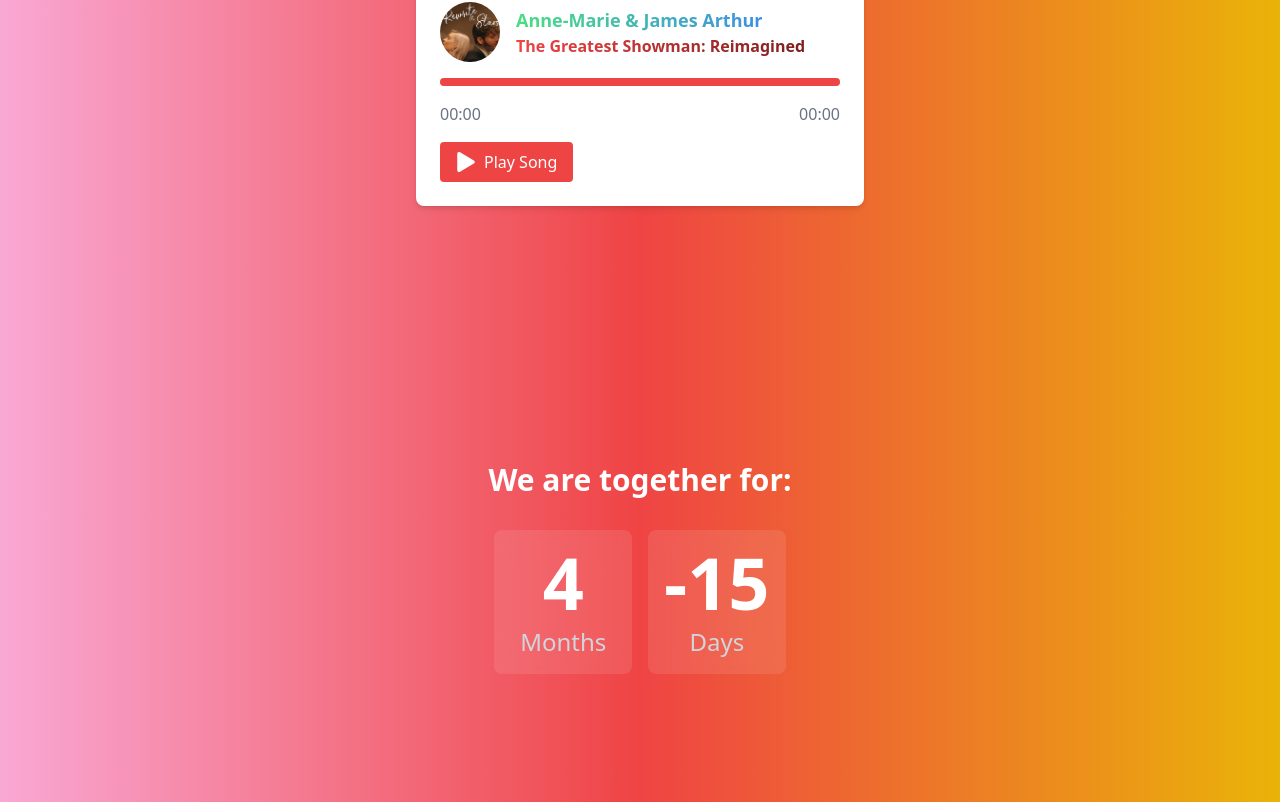
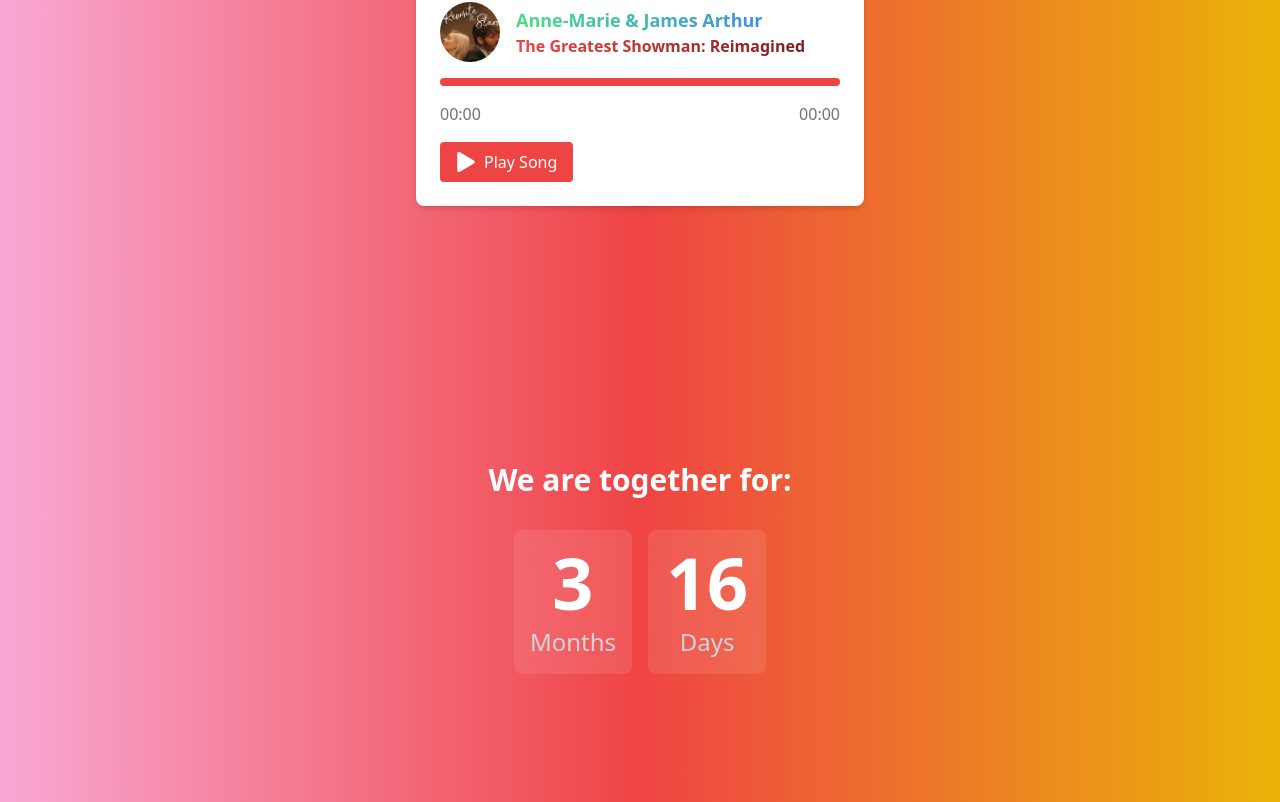
Before and after one commit to workani/danielgloria, a Next.js app: page / in a window 1280 px wide. Shown: the part 1006-1808 px from the top of the page. Built offline with nearby package versions, Linux system fonts and the light colour scheme.

Commit message:
finaly fixed date calc

```diff
--- a/pages/index.js
+++ b/pages/index.js
@@ -74,30 +74,26 @@ useEffect(() => {
       }
     }
   };
-
- // Function to calculate the number of full months between two dates
+// Function to calculate the number of full months between two dates
 const calculateMonths = (startDate, endDate) => {
   let months;
   months = (endDate.getFullYear() - startDate.getFullYear()) * 12;
   months -= startDate.getMonth();
   months += endDate.getMonth();
+  if (endDate.getDate() < startDate.getDate()) {
+    months--;
+  }
   return months <= 0 ? 0 : months;
 };
 
 const calculateRemainingDays = (startDate, months) => {
-  const adjustedDate = new Date(startDate);
-  adjustedDate.setMonth(adjustedDate.getMonth() + months);
+  const adjustedDate = new Date(startDate.getFullYear(), startDate.getMonth() + months, startDate.getDate());
   const currentDate = new Date();
 
-  // Если день месяца в adjustedDate больше, чем в startDate, это означает, что мы перешли на следующий месяц
-  // Например, начальная дата 31 января + 1 месяц = 28 (или 29) февраля, а не 31 февраля
-  if (adjustedDate.getDate() !== startDate.getDate()) {
-    adjustedDate.setDate(0); // Переходим к последнему дню предыдущего месяца
-  }
-
+  // Calculate the difference in days
   const differenceInTime = currentDate - adjustedDate;
   const days = Math.floor(differenceInTime / (1000 * 60 * 60 * 24));
-  return days;
+  return days >= 0 ? days : 0;
 };
 
 // Function to calculate the relationship duration
@@ -109,10 +105,11 @@ const calculateRelationshipDuration = () => {
   const days = calculateRemainingDays(startDate, months);
 
   return {
-    months: months.toString(), // Convert to string to match the state structure
-    days: days.toString()      // Convert to string to match the state structure
+    months: months.toString(), // Convert to string for consistency
+    days: days.toString()      // Convert to string for consistency
   };
 };
+
 
 // Effect hook to update the relationship duration
 useEffect(() => {
```
